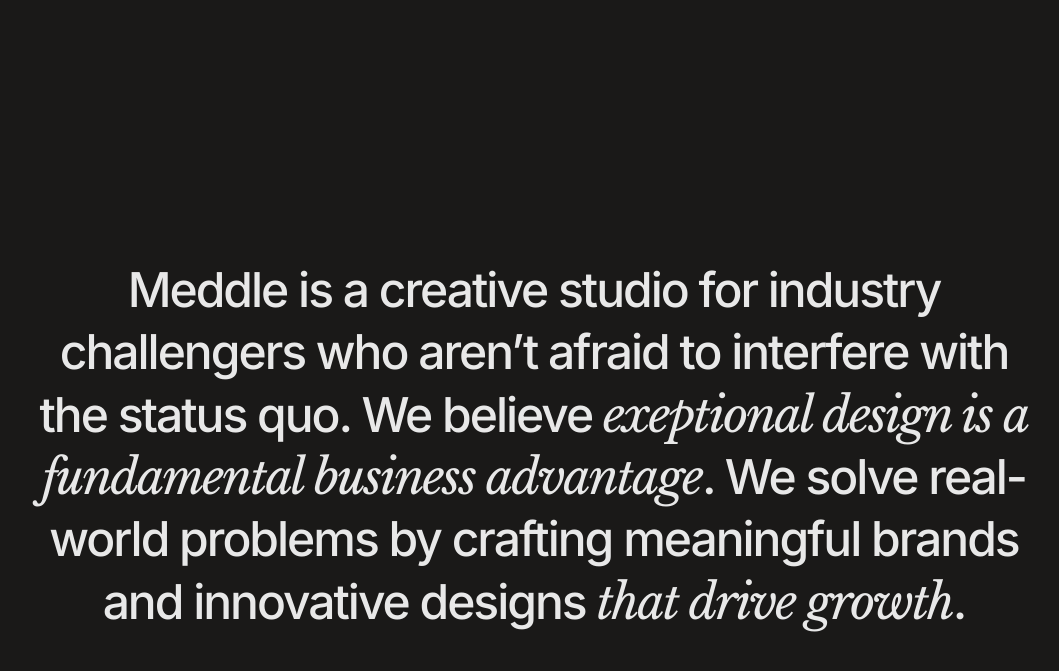
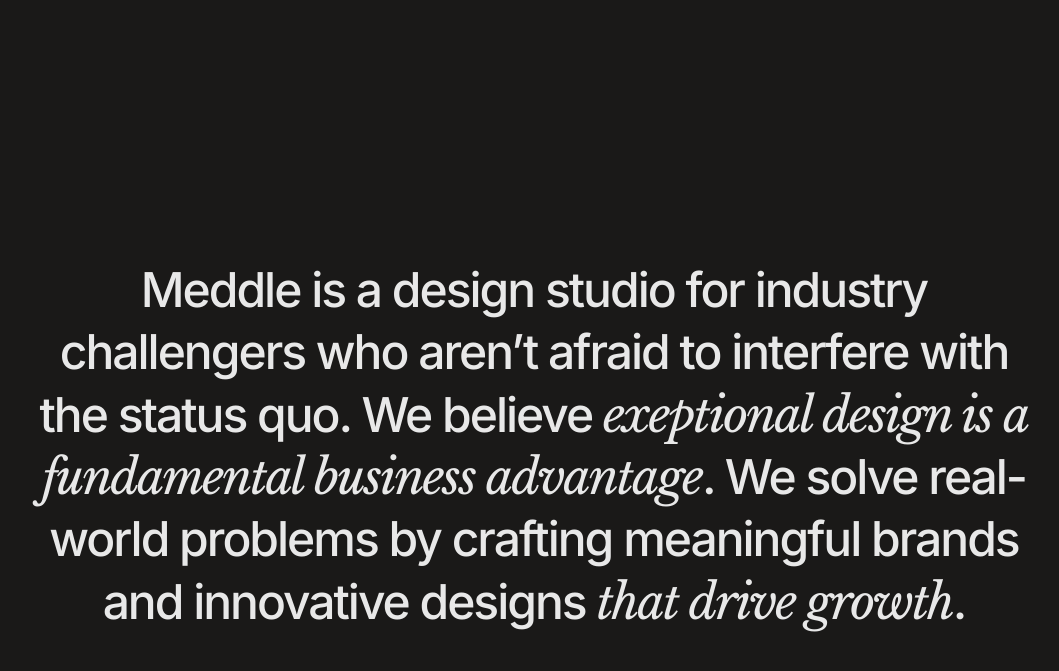
Before and after one commit to meddle-studio/meddle-site, a Jekyll site: the page built from index.html, in a window 1280 px wide and 900 px high, scrolled down 900 px. Shown: the top 671 px of the window, without its empty margins (106-1165 px from the left). Built offline with Jekyll 4.4.1, drawn with Linux system fonts in a browser that asks for light colours; nearby versions of some CDN libraries.

Commit message:
Creative < Design Studio

```diff
--- a/index.html
+++ b/index.html
@@ -47,7 +47,7 @@ aos: true
 <section id="about" class="position-relative -bg-black">
     <div class="container">
         <div class="d-flex align-items-center justify-content-center vh-100">
-            <h2 class="text-center -white mx-2 mx-lg-0" data-aos="fade-up" data-aos-duration="1000">Meddle is a creative studio for industry challengers who aren’t afraid to interfere with the status quo. We believe <em class="-font-tertiary">exeptional design is a fundamental business advantage</em>. We&nbsp;solve real-world problems by crafting meaningful brands and innovative designs <em>that drive&nbsp;growth</em>.</h2>
+            <h2 class="text-center -white mx-2 mx-lg-0" data-aos="fade-up" data-aos-duration="1000">Meddle is a design studio for industry challengers who aren’t afraid to interfere with the status quo. We believe <em class="-font-tertiary">exeptional design is a fundamental business advantage</em>. We&nbsp;solve real-world problems by crafting meaningful brands and innovative designs <em>that drive&nbsp;growth</em>.</h2>
         </div>
     </div>
 </section>
```
